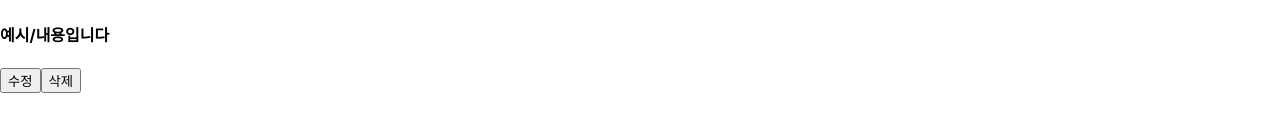
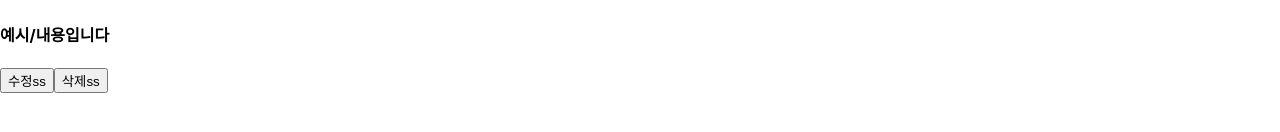
Before and after one commit to dowoo99/react-team-project, a React (Create React App) app: page /detail in a window 1280 px wide. Shown: the part 630-762 px from the top of the page. Built offline with nearby package versions, Linux system fonts and the light colour scheme.

Commit message:
테스트용입니다

```diff
--- a/src/Comment.jsx
+++ b/src/Comment.jsx
@@ -18,8 +18,8 @@ const Comment = () => {
         <h4 className="comment_content">예시/내용입니다</h4>
 
         <div className="edit_buttons">
-          <button>수정</button>
-          <button>삭제</button>
+          <button>수정ss</button>
+          <button>삭제ss</button>
         </div>
       </div>
     </div>
```
